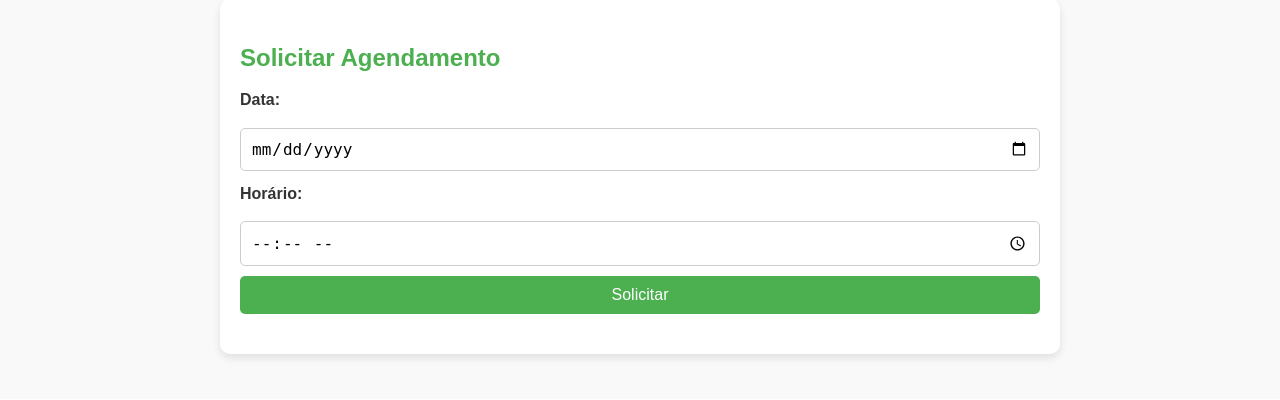
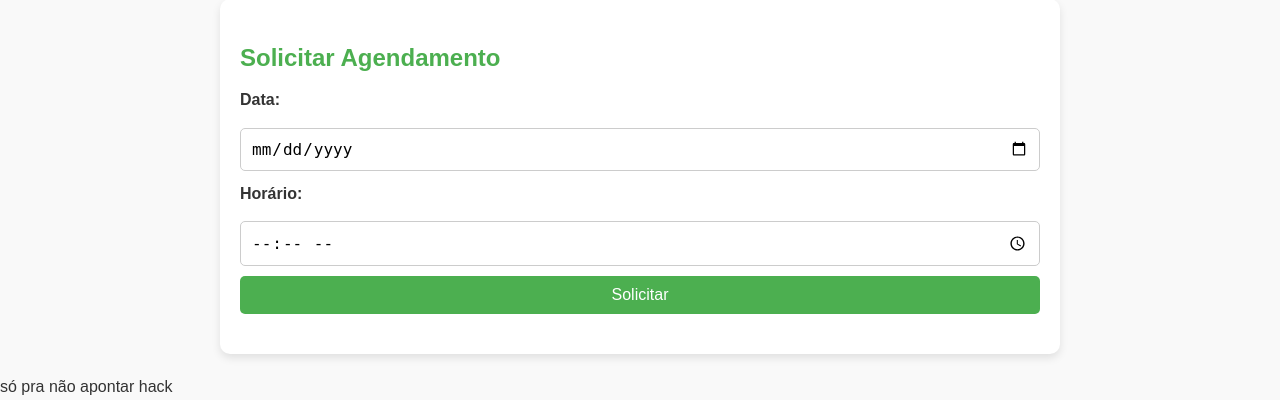
Before and after one commit to cDuarte05/ProjetoWeb, a PHP site: page /user.php in a window 1280 px wide. Shown: the part 401-801 px from the top of the page. Before the commit the page ends 762 px from the top, so only its background shows below. Run offline with PHP 8.4, Linux system fonts and the light colour scheme.

```diff
--- a/reservas.php
+++ b/reservas.php
@@ -0,0 +1 @@
+<?php echo "só pra não apontar hack"?>
--- a/sobre.php
+++ b/sobre.php
@@ -0,0 +1 @@
+<?php echo "só pra não apontar hack"?>
--- a/user.php
+++ b/user.php
@@ -37,3 +37,5 @@
     </main>
 </body>
 </html>
+
+<?php echo "só pra não apontar hack"?>
```
